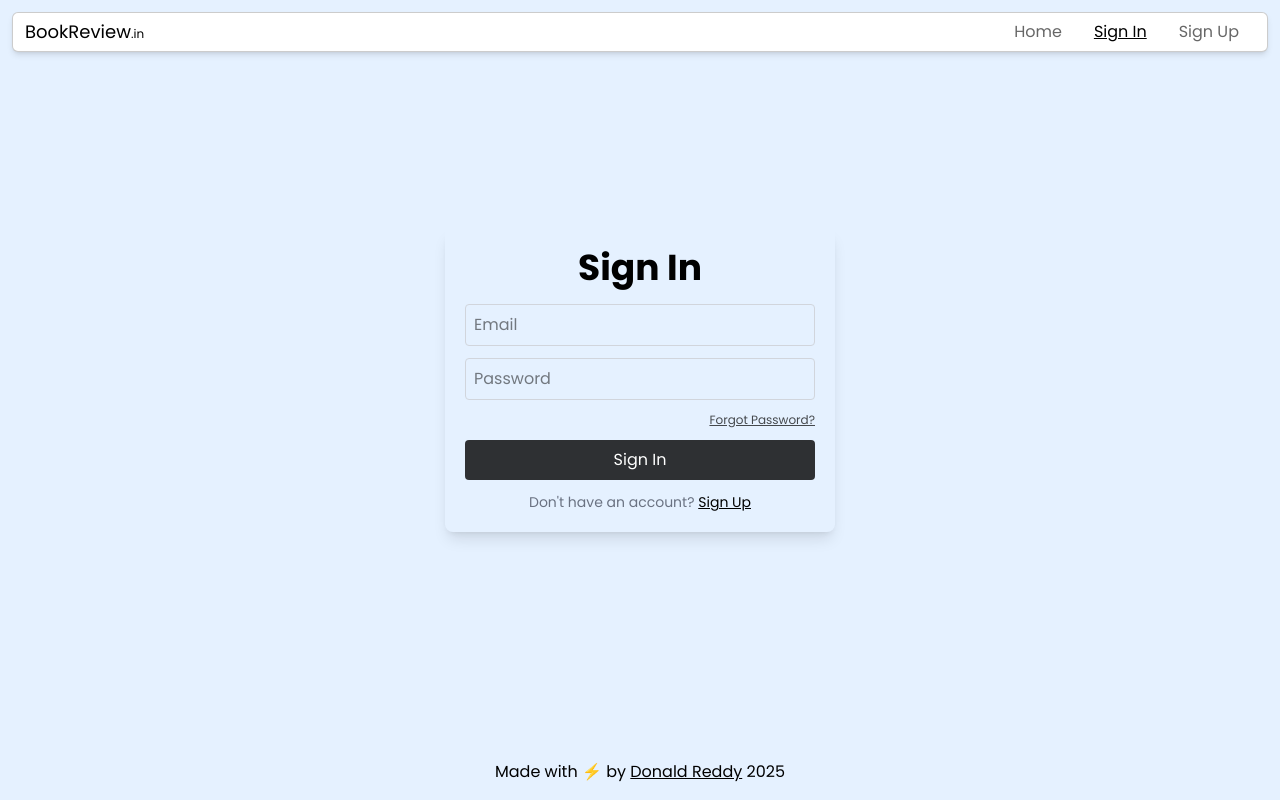
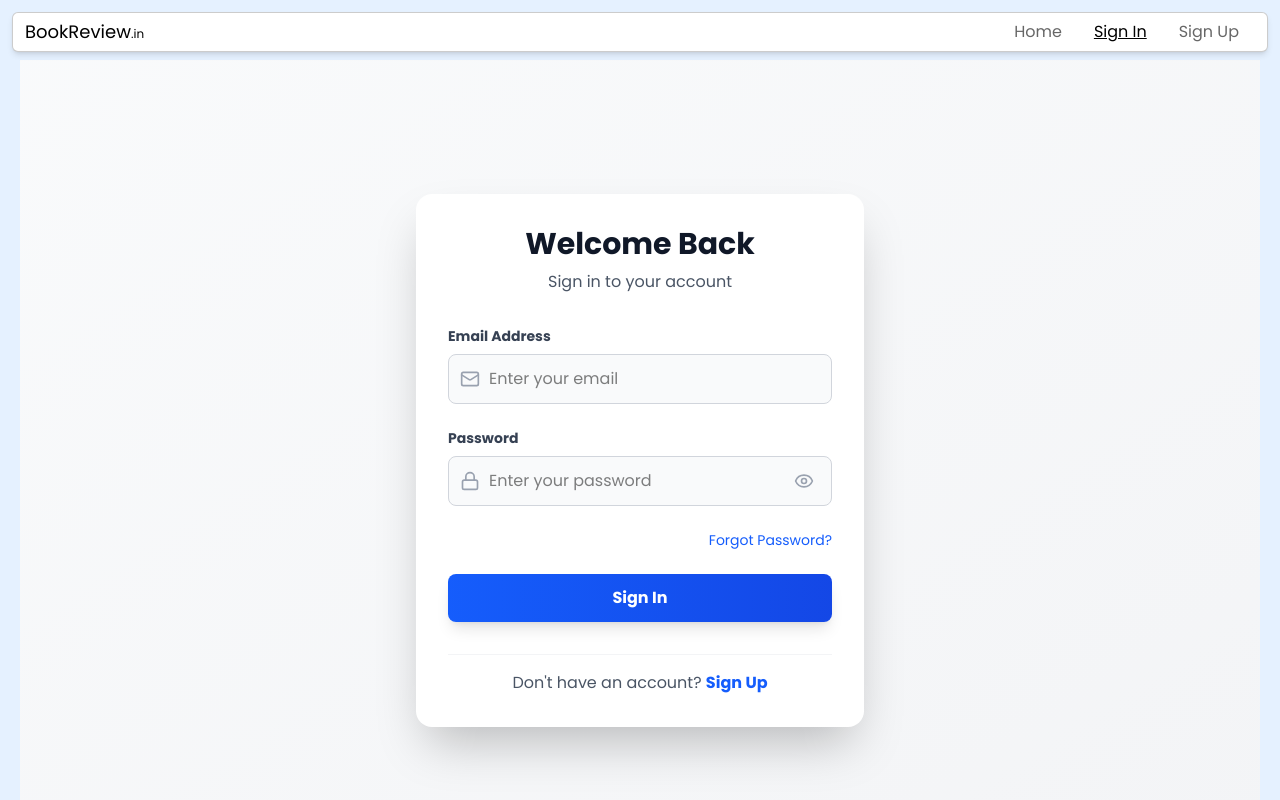
Before and after one commit to Argha782/BookReview, a React (Vite) app in the folder Frontend/: page /sign-in in a window 1280 px wide. Shown: the top 800 px of the page. Built offline with nearby package versions, Linux system fonts and the light colour scheme; no server answers.

Commit message:
fixed login and signup layout, added show password toggle, fixed featuredbooks.tsx error

```diff
--- a/Frontend/package.json
+++ b/Frontend/package.json
@@ -13,6 +13,7 @@
     "@reduxjs/toolkit": "^2.7.0",
     "@tailwindcss/vite": "^4.1.4",
     "axios": "^1.9.0",
+    "lucide-react": "^0.525.0",
     "react": "^19.0.0",
     "react-dom": "^19.0.0",
     "react-icons": "^5.5.0",
--- a/Frontend/src/page/SignIn.tsx
+++ b/Frontend/src/page/SignIn.tsx
@@ -3,6 +3,7 @@ import { api } from "../api";
 import { useAppDispatch, useAppSelector } from "../redux/store";
 import { authActions } from "../redux/slices/authSlice";
 import React, { useEffect } from "react";
+import { Eye, EyeOff, Mail, Lock } from "lucide-react";
 import Loader from "../components/Loader";
 
 export default function SignIn() {
@@ -14,16 +15,17 @@ export default function SignIn() {
 	const { isAuthenticated, user } = useAppSelector((state) => state.auth);
 	const dispatch = useAppDispatch();
 	const [loading, setLoading] = React.useState(false);
+	const [showPassword, setShowPassword] = React.useState(false);
 
 	useEffect(() => {
-		if (isAuthenticated) {
+		if (isAuthenticated && user) {
 			if (user.role === "ADMIN") {
 				router("/admin");
 			} else if (user.role === "USER") {
 				router("/");
 			}
 		}
-	}, [isAuthenticated, user]);
+	}, [isAuthenticated, user, router]);
 
 	const handleInputChange = (e: React.ChangeEvent<HTMLInputElement>) => {
 		const { name, value } = e.target;
@@ -34,67 +36,138 @@ export default function SignIn() {
 	};
 
 	const handleSubmit = async (e: React.FormEvent<HTMLFormElement>) => {
-		try {
 		e.preventDefault();
 		setLoading(true);
+
+		try {
 			const response = await api.post("/api/v1/auth/sign-in", userInfo);
-
 			dispatch(authActions.login(response.data.user));
 			router("/");
 		} catch (error) {
 			// TODO add tostify error message
+			console.error("Sign in error:", error);
 		} finally {
 			setLoading(false);
 		}
 	};
 
+	const togglePasswordVisibility = () => {
+		setShowPassword(!showPassword);
+	};
+
 	return (
-		<div className="flex flex-col items-center justify-center h-[80dvh] w-full ">
-			<div className="shadow-lg p-5 rounded-lg">
-				<h1 className="text-4xl text-center font-bold mb-4">Sign In</h1>
-				<div>
-					<form
-						className="flex flex-col justify-center items-center space-y-3 w-[350px]"
-						onSubmit={handleSubmit}
-					>
+		<div className="min-h-screen bg-gradient-to-br from-gray-50 to-gray-100 flex items-center justify-center px-4 py-8">
+			<div className="w-full max-w-md">
+				<div className="bg-white shadow-2xl rounded-2xl p-8 space-y-8">
+					{/* Header */}
+					<div className="text-center space-y-2">
+						<h1 className="text-3xl font-bold text-gray-900">Welcome Back</h1>
+						<p className="text-gray-600">Sign in to your account</p>
+					</div>
+
+					{/* Form */}
+					<form onSubmit={handleSubmit} className="space-y-6">
+						{/* Email Field */}
+						<div className="space-y-2">
+							<label htmlFor="email" className="block text-sm font-semibold text-gray-700">
+								Email Address
+							</label>
+							<div className="relative">
+								<div className="absolute inset-y-0 left-0 pl-3 flex items-center pointer-events-none">
+									<Mail className="h-5 w-5 text-gray-400" />
+								</div>
 								<input
+									id="email"
 									type="email"
-							placeholder="Email"
+									placeholder="Enter your email"
 									name="email"
-							className="border border-gray-300 rounded p-2 w-full outline-none"
+									className="w-full pl-10 pr-4 py-3 border border-gray-300 rounded-lg focus:ring-2 focus:ring-blue-500 focus:border-blue-500 outline-none transition-all duration-200 bg-gray-50 focus:bg-white"
 									value={userInfo.email}
 									onChange={handleInputChange}
 									required
+									disabled={loading}
 								/>
+							</div>
+						</div>
 
+						{/* Password Field */}
+						<div className="space-y-2">
+							<label htmlFor="password" className="block text-sm font-semibold text-gray-700">
+								Password
+							</label>
+							<div className="relative">
+								<div className="absolute inset-y-0 left-0 pl-3 flex items-center pointer-events-none">
+									<Lock className="h-5 w-5 text-gray-400" />
+								</div>
 								<input
-							type="password"
-							placeholder="Password"
+									id="password"
+									type={showPassword ? "text" : "password"}
+									placeholder="Enter your password"
 									name="password"
-							className="border border-gray-300 rounded p-2 w-full outline-none"
+									className="w-full pl-10 pr-12 py-3 border border-gray-300 rounded-lg focus:ring-2 focus:ring-blue-500 focus:border-blue-500 outline-none transition-all duration-200 bg-gray-50 focus:bg-white"
 									value={userInfo.password}
 									onChange={handleInputChange}
 									required
+									disabled={loading}
 								/>
+								<button
+									type="button"
+									onClick={togglePasswordVisibility}
+									disabled={loading}
+									className="absolute inset-y-0 right-0 pr-3 flex items-center hover:bg-gray-100 rounded-r-lg transition-colors duration-200 min-w-[44px] min-h-[44px] justify-center disabled:cursor-not-allowed disabled:hover:bg-transparent"
+									aria-label={showPassword ? "Hide password" : "Show password"}
+								>
+									{showPassword ? (
+										<EyeOff className="h-5 w-5 text-gray-400 hover:text-gray-600" />
+									) : (
+										<Eye className="h-5 w-5 text-gray-400 hover:text-gray-600" />
+									)}
+								</button>
+							</div>
+						</div>
 
-						<button className="w-full text-black/70 text-right text-xs underline cursor-pointer">
+						{/* Forgot Password */}
+						<div className="flex justify-end">
+							<button
+								type="button"
+								disabled={loading}
+								className="text-sm font-medium text-blue-600 hover:text-blue-800 transition-colors duration-200 disabled:text-gray-400 disabled:cursor-not-allowed"
+							>
 								Forgot Password?
 							</button>
+						</div>
+
+						{/* Submit Button */}
 						<button
-							className="bg-black/80  hover:bg-black/100 text-white rounded p-2 w-full transition-all duration-400 cursor-pointer flex justify-center items-center gap-2"
 							type="submit"
 							disabled={loading}
+							className="w-full bg-gradient-to-r from-blue-600 to-blue-700 hover:from-blue-700 hover:to-blue-800 disabled:from-gray-400 disabled:to-gray-500 text-white font-semibold py-3 px-4 rounded-lg transition-all duration-200 transform hover:scale-[1.02] disabled:scale-100 disabled:cursor-not-allowed flex items-center justify-center gap-2 shadow-lg hover:shadow-xl"
 						>
-							{loading && <Loader />}
-							{!loading && "Sign In"}
+							{loading ? (
+								<>
+									<div className="w-5 h-5">
+										<Loader size={20} />
+									</div>
+									<span>Signing In...</span>
+								</>
+							) : (
+								"Sign In"
+							)}
 						</button>
-						<p className="text-sm text-gray-500">
+					</form>
+
+					{/* Footer */}
+					<div className="text-center pt-4 border-t border-gray-100">
+						<p className="text-gray-600">
 							Don't have an account?{" "}
-							<Link to="/sign-up" className="text-black underline">
+							<Link
+								to="/sign-up"
+								className="font-semibold text-blue-600 hover:text-blue-800 transition-colors duration-200"
+							>
 								Sign Up
 							</Link>
 						</p>
-					</form>
+					</div>
 				</div>
 			</div>
 		</div>
--- a/Frontend/src/page/SignUp.tsx
+++ b/Frontend/src/page/SignUp.tsx
@@ -3,7 +3,14 @@ import { api } from "../api";
 import { useAppDispatch, useAppSelector } from "../redux/store";
 import { authActions } from "../redux/slices/authSlice";
 import React, { useEffect } from "react";
+import { Eye, EyeOff, User, Mail, Lock } from "lucide-react";
 import Loader from "../components/Loader";
+
+interface ErrorState {
+	email: string;
+	password: string;
+	name: string;
+}
 
 export default function SignUp() {
 	const [userInfo, setUserInfo] = React.useState({
@@ -12,25 +19,26 @@ export default function SignUp() {
 		name: "",
 	});
 	const { isAuthenticated, user } = useAppSelector((state) => state.auth);
-	const [error, setError] = React.useState({
+	const [error, setError] = React.useState<ErrorState>({
 		email: "",
 		password: "",
 		name: "",
 	});
 	const [loading, setLoading] = React.useState(false);
+	const [showPassword, setShowPassword] = React.useState(false);
 
 	const router = useNavigate();
 	const dispatch = useAppDispatch();
 
 	useEffect(() => {
-		if (isAuthenticated) {
+		if (isAuthenticated && user) {
 			if (user.role === "ADMIN") {
 				router("/admin");
 			} else if (user.role === "USER") {
 				router("/");
 			}
 		}
-	}, [isAuthenticated, user]);
+	}, [isAuthenticated, user, router]);
 
 	const handleInputChange = (e: React.ChangeEvent<HTMLInputElement>) => {
 		const { name, value } = e.target;
@@ -38,13 +46,27 @@ export default function SignUp() {
 			...prevState,
 			[name]: value,
 		}));
+
+		// Clear error when user starts typing
+		if (error[name as keyof ErrorState]) {
+			setError((prevError) => ({
+				...prevError,
+				[name]: "",
+			}));
+		}
 	};
 
 	const validateForm = () => {
-		const currentError: any = {};
+		const currentError: ErrorState = {
+			email: "",
+			password: "",
+			name: "",
+		};
+
 		if (userInfo.email === "") {
 			currentError.email = "Email is required";
 		}
+
 		if (userInfo.password === "") {
 			currentError.password = "Password is required";
 		} else {
@@ -62,86 +84,190 @@ export default function SignUp() {
 		}
 
 		setError(currentError);
-		return Object.keys(currentError).length === 0;
+		return Object.values(currentError).every(err => err === "");
 	};
 
 	const handleSubmit = async (e: React.FormEvent<HTMLFormElement>) => {
-		try {
 		e.preventDefault();
-			setLoading(true);
+
 		if (!validateForm()) {
 			return;
 		}
+
+		setLoading(true);
+
+		try {
 			console.log(userInfo);
-
 			const response = await api.post("/api/v1/auth/sign-up", userInfo);
 			dispatch(authActions.login(response.data.user));
 			router("/");
-		} catch (error) {
-			// TODO add tostify error message
+		} catch (error: any) {
+			console.error("Sign up error:", error);
+			// Handle specific error cases
+			if (error.response?.data?.message) {
+				// If backend returns field-specific errors
+				setError({
+					email: error.response.data.message.includes("email") ? error.response.data.message : "",
+					password: error.response.data.message.includes("password") ? error.response.data.message : "",
+					name: error.response.data.message.includes("name") ? error.response.data.message : "",
+				});
+			} else {
+				// Generic error handling
+				setError({
+					email: "",
+					password: "",
+					name: "Something went wrong. Please try again.",
+				});
+			}
 		} finally {
 			setLoading(false);
 		}
 	};
 
+	const togglePasswordVisibility = () => {
+		setShowPassword(!showPassword);
+	};
+
 	return (
-		<div className="flex flex-col items-center justify-center h-[80dvh] w-full ">
-			<div className="shadow-lg p-5 rounded-lg">
-				<h1 className="text-4xl text-center font-bold mb-4">Sign Up</h1>
-				<div>
-					<form
-						className="flex flex-col justify-center items-center space-y-3  w-[350px]"
-						onSubmit={handleSubmit}
-					>
+		<div className="min-h-screen bg-gradient-to-br from-gray-50 to-gray-100 flex items-center justify-center px-4 py-8">
+			<div className="w-full max-w-md">
+				<div className="bg-white shadow-2xl rounded-2xl p-8 space-y-8">
+					{/* Header */}
+					<div className="text-center space-y-2">
+						<h1 className="text-3xl font-bold text-gray-900">Create Account</h1>
+						<p className="text-gray-600">Join us and get started today</p>
+					</div>
+
+					{/* Form */}
+					<form onSubmit={handleSubmit} className="space-y-6">
+						{/* Name Field */}
+						<div className="space-y-2">
+							<label htmlFor="name" className="block text-sm font-semibold text-gray-700">
+								Full Name
+							</label>
+							<div className="relative">
+								<div className="absolute inset-y-0 left-0 pl-3 flex items-center pointer-events-none">
+									<User className="h-5 w-5 text-gray-400" />
+								</div>
 								<input
+									id="name"
 									type="text"
-							placeholder="Name"
+									placeholder="Enter your full name"
 									name="name"
-							className="border border-gray-300 rounded p-2 w-full outline-none"
+									className="w-full pl-10 pr-4 py-3 border border-gray-300 rounded-lg focus:ring-2 focus:ring-blue-500 focus:border-blue-500 outline-none transition-all duration-200 bg-gray-50 focus:bg-white"
 									value={userInfo.name}
 									onChange={handleInputChange}
 									required
+									disabled={loading}
 								/>
-						{error.name && <p className="text-red-500 text-sm">{error.name}</p>}
+							</div>
+							{error.name && (
+								<p className="text-red-500 text-sm font-medium flex items-center gap-1">
+									{error.name}
+								</p>
+							)}
+						</div>
+
+						{/* Email Field */}
+						<div className="space-y-2">
+							<label htmlFor="email" className="block text-sm font-semibold text-gray-700">
+								Email Address
+							</label>
+							<div className="relative">
+								<div className="absolute inset-y-0 left-0 pl-3 flex items-center pointer-events-none">
+									<Mail className="h-5 w-5 text-gray-400" />
+								</div>
 								<input
+									id="email"
 									type="email"
-							placeholder="Email"
+									placeholder="Enter your email"
 									name="email"
-							className="border border-gray-300 rounded p-2 w-full outline-none"
+									className="w-full pl-10 pr-4 py-3 border border-gray-300 rounded-lg focus:ring-2 focus:ring-blue-500 focus:border-blue-500 outline-none transition-all duration-200 bg-gray-50 focus:bg-white"
 									value={userInfo.email}
 									onChange={handleInputChange}
 									required
+									disabled={loading}
 								/>
+							</div>
 							{error.email && (
-							<p className="text-red-500 text-sm">{error.email}</p>
+								<p className="text-red-500 text-sm font-medium flex items-center gap-1">
+									{error.email}
+								</p>
 							)}
+						</div>
+
+						{/* Password Field */}
+						<div className="space-y-2">
+							<label htmlFor="password" className="block text-sm font-semibold text-gray-700">
+								Password
+							</label>
+							<div className="relative">
+								<div className="absolute inset-y-0 left-0 pl-3 flex items-center pointer-events-none">
+									<Lock className="h-5 w-5 text-gray-400" />
+								</div>
 								<input
-							type="password"
-							placeholder="Password"
+									id="password"
+									type={showPassword ? "text" : "password"}
+									placeholder="Create a strong password"
 									name="password"
-							className="border border-gray-300 rounded p-2 w-full outline-none"
+									className="w-full pl-10 pr-12 py-3 border border-gray-300 rounded-lg focus:ring-2 focus:ring-blue-500 focus:border-blue-500 outline-none transition-all duration-200 bg-gray-50 focus:bg-white"
 									value={userInfo.password}
 									onChange={handleInputChange}
 									required
+									disabled={loading}
 								/>
+								<button
+									type="button"
+									onClick={togglePasswordVisibility}
+									disabled={loading}
+									className="absolute inset-y-0 right-0 pr-3 flex items-center hover:bg-gray-100 rounded-r-lg transition-colors duration-200 min-w-[44px] min-h-[44px] justify-center disabled:cursor-not-allowed disabled:hover:bg-transparent"
+									aria-label={showPassword ? "Hide password" : "Show password"}
+								>
+									{showPassword ? (
+										<EyeOff className="h-5 w-5 text-gray-400 hover:text-gray-600" />
+									) : (
+										<Eye className="h-5 w-5 text-gray-400 hover:text-gray-600" />
+									)}
+								</button>
+							</div>
 							{error.password && (
-							<p className="text-red-500 text-sm w-full">{error.password}</p>
+								<p className="text-red-500 text-sm font-medium leading-relaxed">
+									{error.password}
+								</p>
 							)}
+						</div>
 
+						{/* Submit Button */}
 						<button
-							className="bg-black/80  hover:bg-black/100 text-white rounded p-2 w-full transition-all duration-400 cursor-pointer"
 							type="submit"
+							disabled={loading}
+							className="w-full bg-gradient-to-r from-blue-600 to-blue-700 hover:from-blue-700 hover:to-blue-800 disabled:from-gray-400 disabled:to-gray-500 text-white font-semibold py-3 px-4 rounded-lg transition-all duration-200 transform hover:scale-[1.02] disabled:scale-100 disabled:cursor-not-allowed flex items-center justify-center gap-2 shadow-lg hover:shadow-xl"
 						>
-							{loading && <Loader />}
-							{!loading && "Sign Up"}
+							{loading ? (
+								<>
+									<div className="w-5 h-5">
+										<Loader size={20} />
+									</div>
+									<span>Creating Account...</span>
+								</>
+							) : (
+								"Create Account"
+							)}
 						</button>
-						<p className="text-sm text-gray-500">
+					</form>
+
+					{/* Footer */}
+					<div className="text-center pt-4 border-t border-gray-100">
+						<p className="text-gray-600">
 							Already have an account?{" "}
-							<Link to="/sign-in" className="text-black underline">
+							<Link
+								to="/sign-in"
+								className="font-semibold text-blue-600 hover:text-blue-800 transition-colors duration-200"
+							>
 								Sign In
 							</Link>
 						</p>
-					</form>
+					</div>
 				</div>
 			</div>
 		</div>
```
Also changed, not shown: Frontend/src/components/Home/FeaturedBooks.tsx (+36 -6 lines), 1 other file (tests, documents, lock files or other folders). Lines whose indentation alone changed are shown as unchanged.
